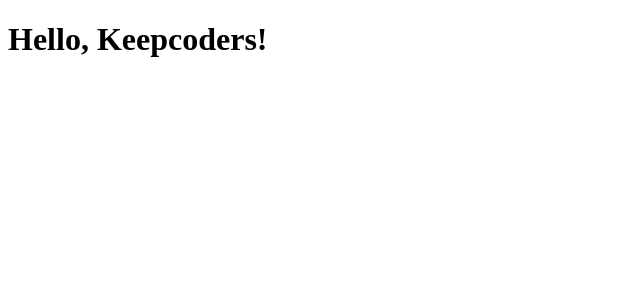
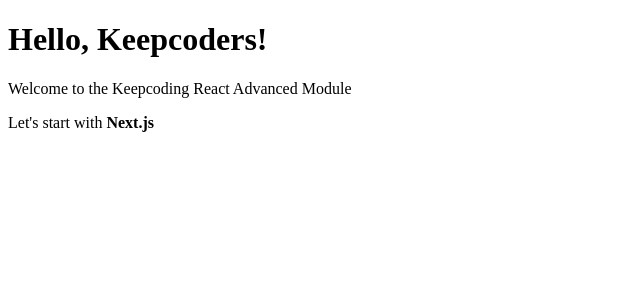
Before and after one commit to davidjj76/kc-nextjs-template, a Next.js app: page / in a window 1280 px wide. Shown: the top 300 px of the page, without its empty margins (0-640 px from the left). Built offline with nearby package versions, Linux system fonts and the light colour scheme.

Commit message:
Add some content in page

```diff
--- a/app/page.tsx
+++ b/app/page.tsx
@@ -1,7 +1,15 @@
 export default function Home() {
   return (
-    <main>
-      <h1>Hello, Keepcoders!</h1>
-    </main>
+    <div>
+      <header>
+        <h1>Hello, Keepcoders!</h1>
+      </header>
+      <main>
+        <p>Welcome to the Keepcoding React Advanced Module</p>
+        <p>
+          Let&#39;s start with <strong>Next.js</strong>
+        </p>
+      </main>
+    </div>
   );
 }
```
